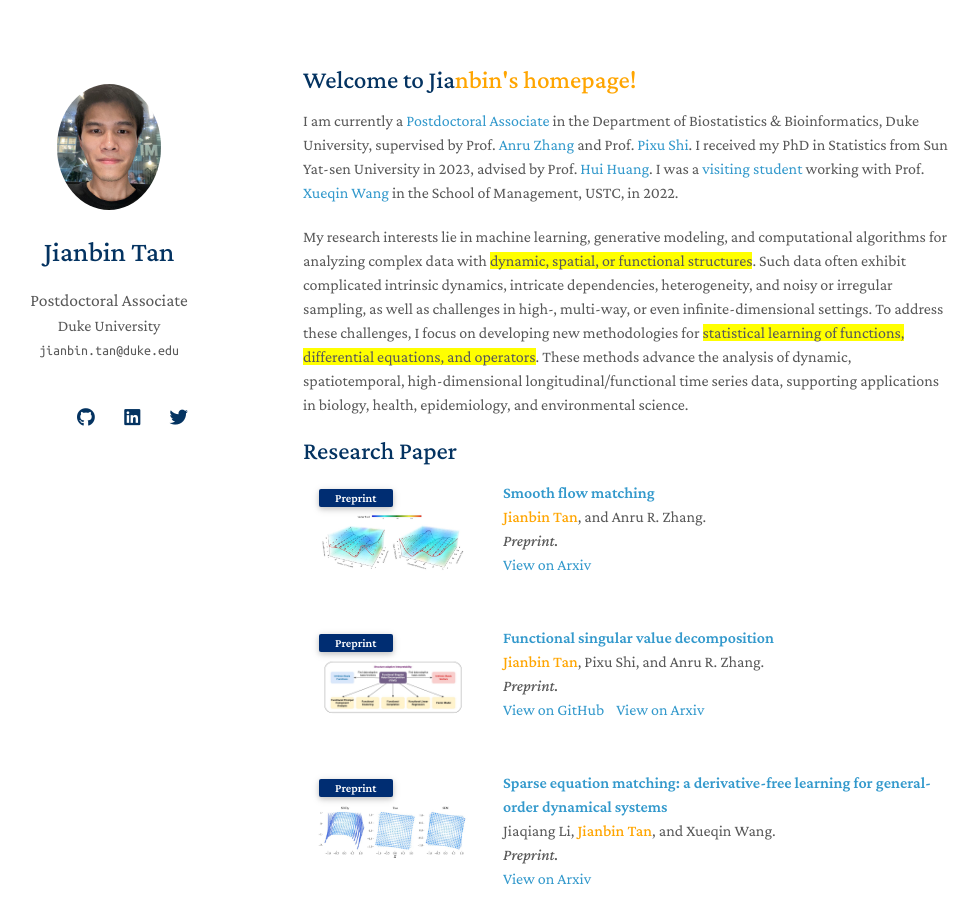
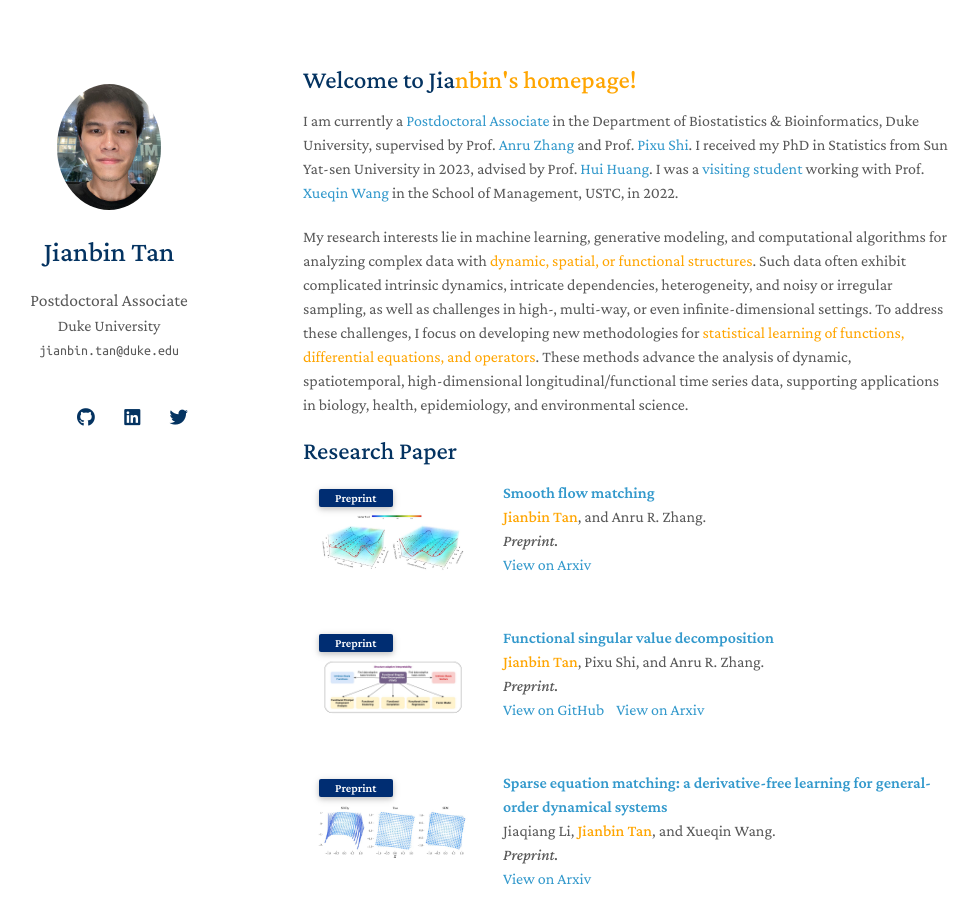
Before and after one commit to Tan-jianbin/Tan-jianbin.github.io, a Jekyll site: the page built from index.md, in a window 1280 px wide and 900 px high. Shown: the whole window, without its empty margins (167-1145 px from the left). Built offline with Jekyll 4.4.1, drawn with Linux system fonts in a browser that asks for light colours; nearby versions of some CDN libraries; a style sheet for code colours, icons or effects is not loaded; our own code applies the rules of GitHub Pages for plain Markdown files.

Commit message:
Update index.md

```diff
--- a/index.md
+++ b/index.md
@@ -6,5 +6,5 @@
 
 I am currently a [Postdoctoral Associate](https://biostat.duke.edu/profile/jianbin-tan) in the Department of Biostatistics & Bioinformatics, Duke University, supervised by Prof. [Anru Zhang](https://anruzhang.github.io) and Prof. [Pixu Shi](https://pixushi.github.io). I received my PhD in Statistics from Sun Yat-sen University in 2023, advised by Prof. [Hui Huang](http://cfas.ruc.edu.cn/kydw/zzyjy/hh/index.htm). I was a [visiting student](https://statlab905.github.io/author/jianbin-tan/) working with Prof. [Xueqin Wang](https://bs.ustc.edu.cn/english/profile.php?id=650) in the School of Management, USTC, in 2022.
 
-My research interests lie in machine learning, generative modeling, and computational algorithms for analyzing complex data with <span style="background-color: yellow;">dynamic, spatial, or functional structures</span>. Such data often exhibit complicated intrinsic dynamics, intricate dependencies, heterogeneity, and noisy or irregular sampling, as well as challenges in high-, multi-way, or even infinite-dimensional settings. To address these challenges, I focus on developing new methodologies for  <span style="background-color: yellow;">statistical learning of functions, differential equations, and operators</span>. These methods advance the analysis of dynamic, spatiotemporal, high-dimensional longitudinal/functional time series data, supporting applications in biology, health, epidemiology, and environmental science.
+My research interests lie in machine learning, generative modeling, and computational algorithms for analyzing complex data with <span style="color: orange;">dynamic, spatial, or functional structures</span>. Such data often exhibit complicated intrinsic dynamics, intricate dependencies, heterogeneity, and noisy or irregular sampling, as well as challenges in high-, multi-way, or even infinite-dimensional settings. To address these challenges, I focus on developing new methodologies for  <span style="color: orange;">statistical learning of functions, differential equations, and operators</span>. These methods advance the analysis of dynamic, spatiotemporal, high-dimensional longitudinal/functional time series data, supporting applications in biology, health, epidemiology, and environmental science.
 {% include_relative _includes/publications.md %}
```
